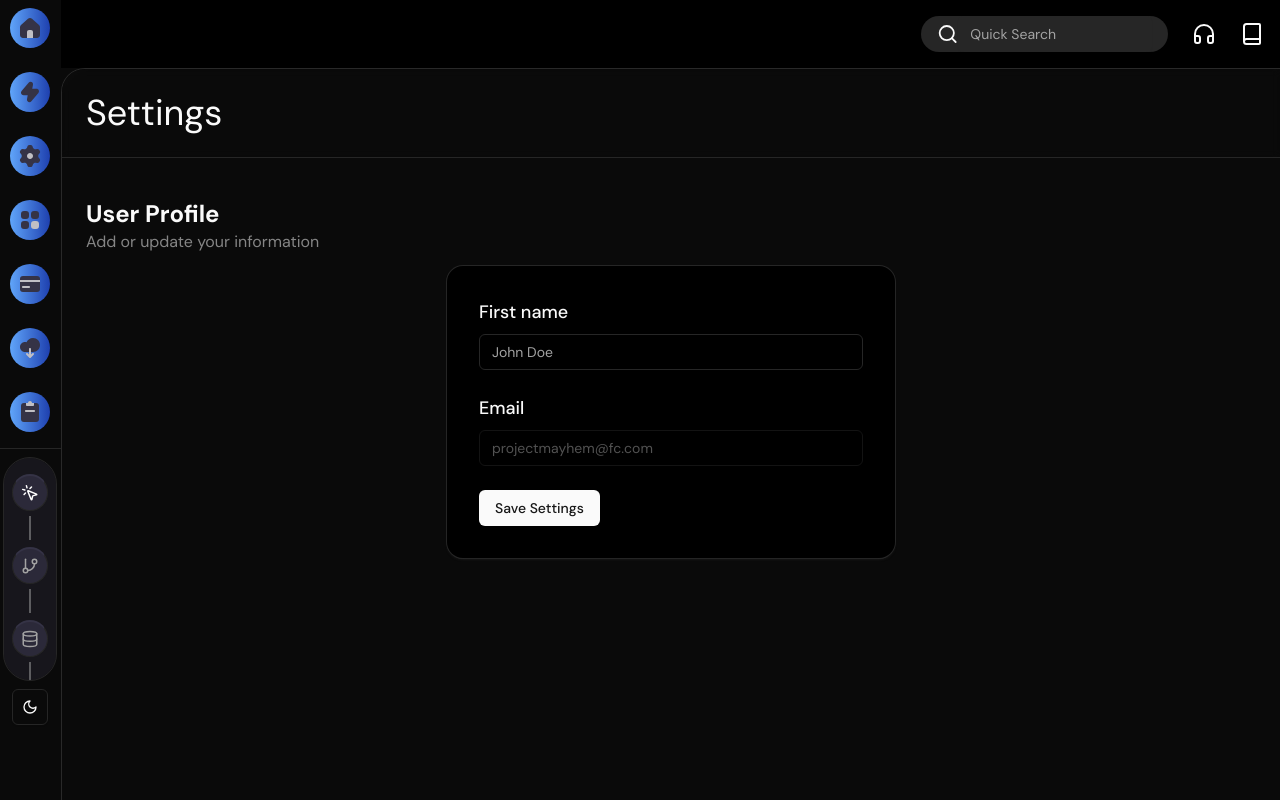
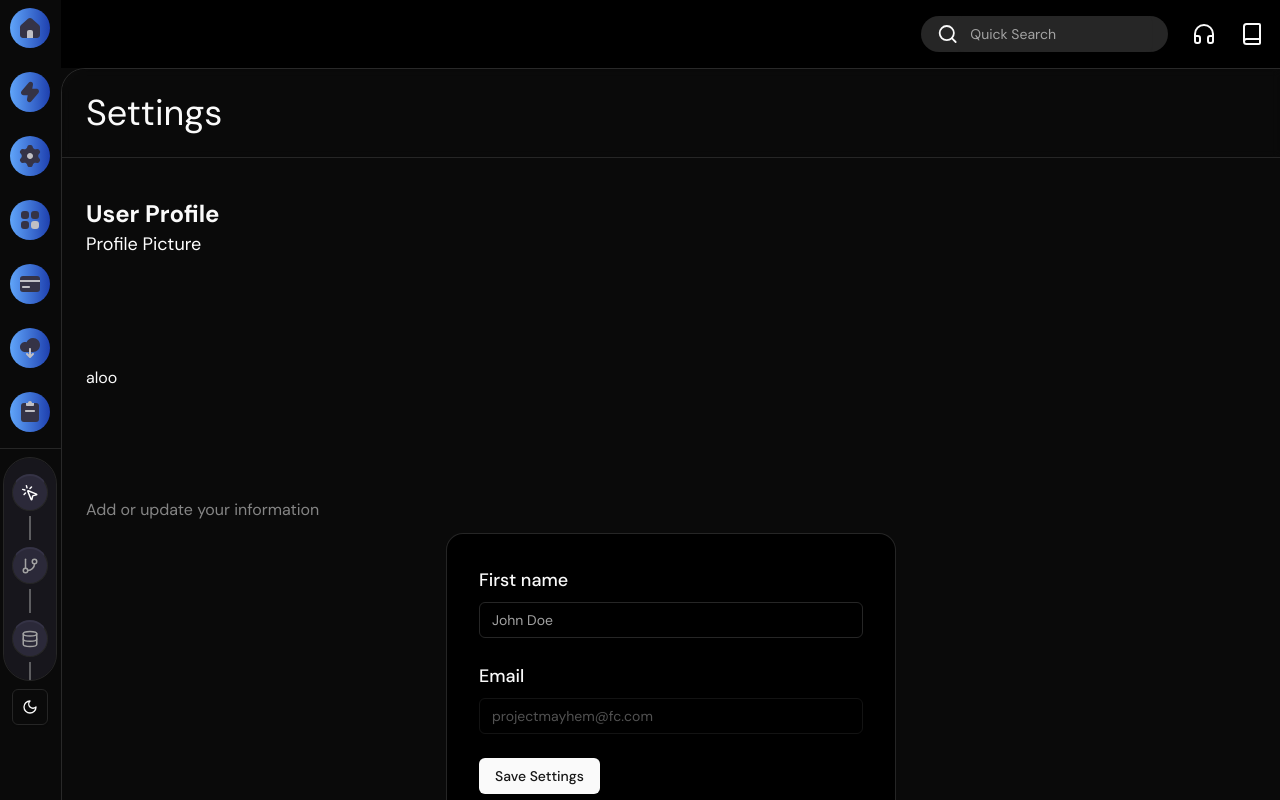
Before and after one commit to BadriVishalPadhy/Ai-automation-tool, a Next.js app: page /settings in a window 1280 px wide. Built offline with nearby package versions, Linux system fonts and the light colour scheme.

Commit message:
Add profile picture component to settings page

```diff
--- a/package.json
+++ b/package.json
@@ -17,6 +17,7 @@
     "@radix-ui/react-slot": "^1.1.2",
     "@radix-ui/react-tooltip": "^1.1.8",
     "@tabler/icons-react": "^3.30.0",
+    "@uploadcare/react-uploader": "^1.5.0",
     "class-variance-authority": "^0.7.1",
     "clsx": "^2.1.1",
     "lucide-react": "^0.474.0",
--- /dev/null
+++ b/src/app/(main)/(pages)/settings/_components/profile-picture.tsx
@@ -0,0 +1,14 @@
+import React from "react";
+
+type Props = {};
+
+const ProfilePicture = (props: Props) => {
+  return (
+    <div className="flex flex-col">
+      <p className="text-lg text-white "> Profile Picture </p>
+      <div className="flex h-[30vh] flex-col justify-center  ">aloo</div>
+    </div>
+  );
+};
+
+export default ProfilePicture;
--- a/src/app/(main)/(pages)/settings/page.tsx
+++ b/src/app/(main)/(pages)/settings/page.tsx
@@ -14,6 +14,7 @@ import {
 } from "@/components/ui/form";
 import { Input } from "@/components/ui/input";
 import { Button } from "@/components/ui/button";
+import ProfilePicture from "./_components/profile-picture";
 
 // Define the validation schema
 const formSchema = z.object({
@@ -79,6 +80,7 @@ const Settings = ({ user, onUpdate }: Props) => {
       <div className="flex flex-col gap-3 p-6">
         <div>
           <h2 className="text-2xl font-bold">User Profile</h2>
+          <ProfilePicture />
           <p className="text-base text-white/50">
             Add or update your information
           </p>
```
Also changed, not shown: 1 other file (tests, documents, lock files or other folders).
